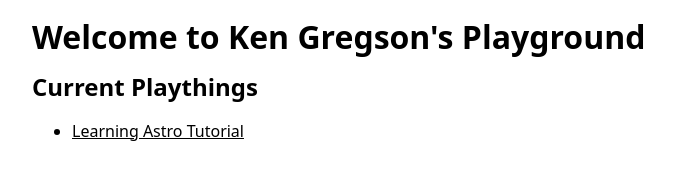
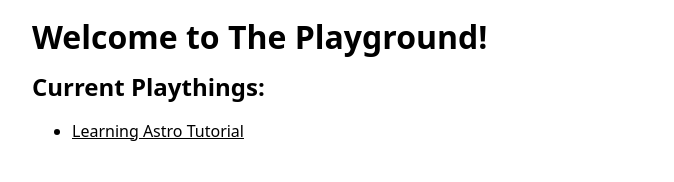
Before and after one commit to kengregson/kengregson.github.io, a plain HTML site: page index.html in a window 1280 px wide. Shown: the whole page, without its empty margins (228-902 px from the left). Drawn offline with Linux system fonts and the light colour scheme.

Commit message:
mod home page header

```diff
--- a/index.html
+++ b/index.html
@@ -10,8 +10,8 @@
   </head>
   <body>
     <main>
-	    <h1>Welcome to Ken Gregson's Playground</h1>
-      <h2>Current Playthings</h2>
+	    <h1>Welcome to The Playground!</h1>
+      <h2>Current Playthings:</h2>
       <ul>
         <li><a href="./learn-astro">Learning Astro Tutorial</a></li>
       </ul>
```
